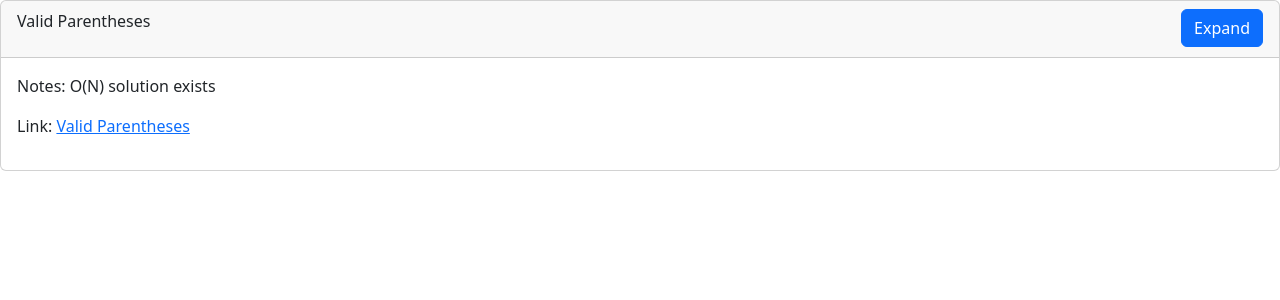
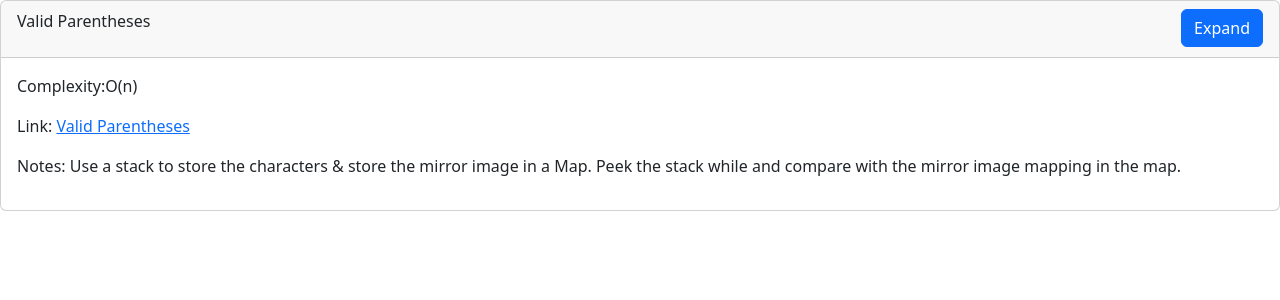
Before and after one commit to arunbalachandran/LeetCodeTracker, a React (Vite) app in the folder leetcode-tracker/: page / in a window 1280 px wide. Both pictures are taken after a click on the button "Expand". Shown: the top 300 px of the page. Built offline with nearby package versions, Linux system fonts and the light colour scheme.

Commit message:
FEATURE-3: Componentize the problem notes

```diff
--- a/leetcode-tracker/src/App.tsx
+++ b/leetcode-tracker/src/App.tsx
@@ -1,14 +1,22 @@
+import 'bootstrap/dist/css/bootstrap.min.css';
+import './App.css'
+import Accordion from 'react-bootstrap/Accordion';
 import { Button } from 'react-bootstrap';
-import './App.css'
-import 'bootstrap/dist/css/bootstrap.min.css';
-import Accordion from 'react-bootstrap/Accordion';
 import { useAccordionButton } from 'react-bootstrap/AccordionButton';
 import Card from 'react-bootstrap/Card';
+import { ProblemNotes } from './components/ProblemNotes';
+
+const problems = [
+  {
+    complexity: 'O(n)',
+    link: 'https://leetcode.com/problems/valid-parentheses/',
+    linkTitle: 'Valid Parentheses',
+    notes: 'Use a stack to store the characters & store the mirror image in a Map. Peek the stack while and compare with the mirror image mapping in the map.'
+  }
+]
 
 function CustomToggle({ children, eventKey }: {children?: any, eventKey: string}) {
-  const decoratedOnClick = useAccordionButton(eventKey, () =>
-    console.log('totally custom!'),
-  );
+  const decoratedOnClick = useAccordionButton(eventKey, () => {});
 
   return (
     <Button onClick={decoratedOnClick}>
@@ -26,8 +34,17 @@ function App() {
         </Card.Header>
         <Accordion.Collapse eventKey="0">
           <Card.Body>
-            <p>Notes: O(N) solution exists</p>
-            <p>Link: <a href="https://leetcode.com/problems/valid-parentheses/">Valid Parentheses</a></p>
+            {
+              problems.map((problem) => {
+              return (
+                <ProblemNotes
+                  complexity={problem.complexity} link={problem.link}
+                  linkTitle={problem.linkTitle}
+                  notes={problem.notes}
+                  />
+                )
+              })
+            }
           </Card.Body>
         </Accordion.Collapse>
       </Card>
--- /dev/null
+++ b/leetcode-tracker/src/components/ProblemNotes.tsx
@@ -0,0 +1,11 @@
+
+
+export const ProblemNotes = ({complexity, notes, link, linkTitle}: {complexity:string, notes: string, link: string, linkTitle: string}) => {
+    return (
+        <>
+            <p>Complexity:{complexity}</p>
+            <p>Link: <a href={link}>{linkTitle}</a></p>
+            <p>Notes: {notes}</p>
+        </>
+    )
+}
```
